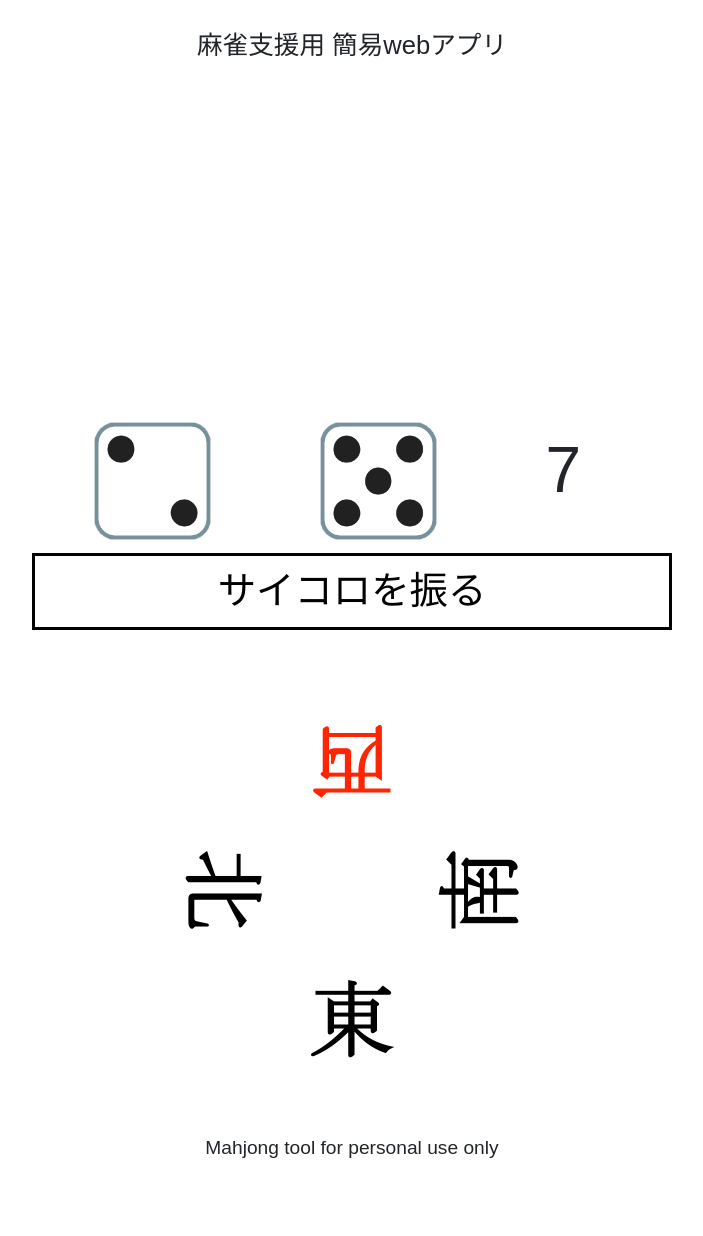
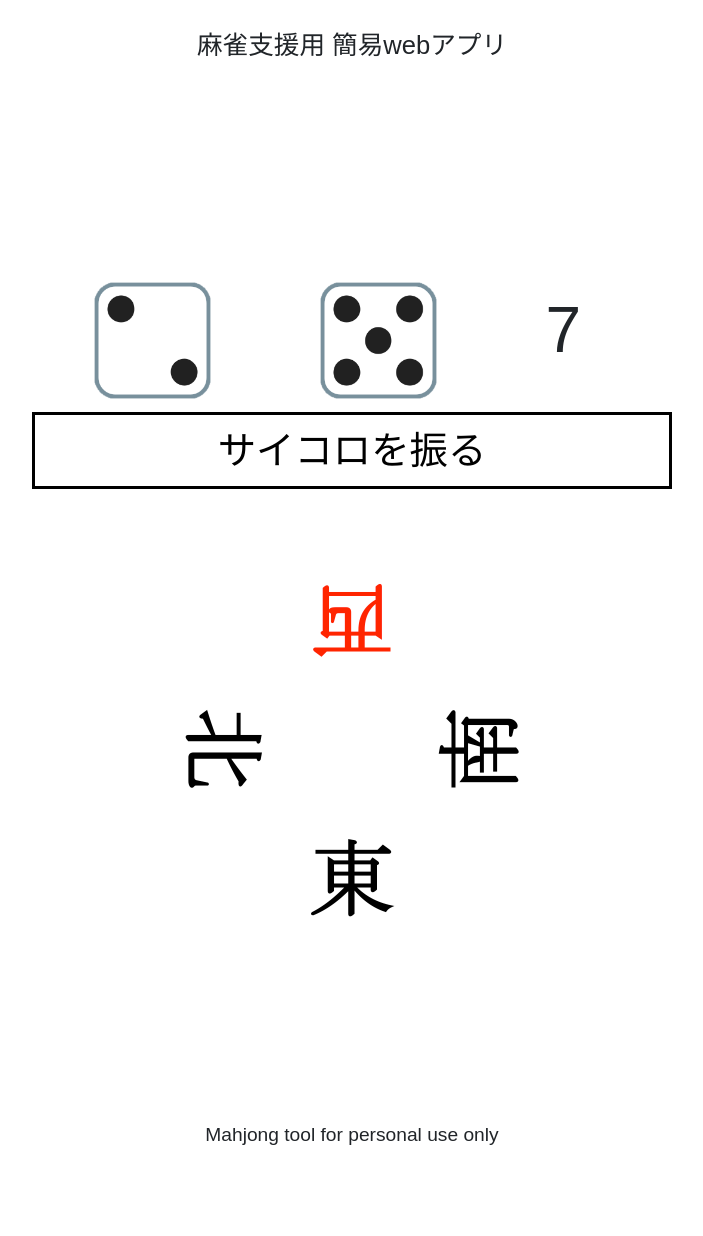
Before and after one commit to icyuhi/mahjong_tool, a plain HTML site: page index.html in a window 1280 px wide. Shown: the whole page, without its empty margins (288-991 px from the left). After the commit the page ends 1150 px from the top, so only its background shows below. Drawn offline with nearby package versions, Linux system fonts and the light colour scheme.

Commit message:
adjust position
表示位置の変更

```diff
--- a/MJ_stylesheet.css
+++ b/MJ_stylesheet.css
@@ -6,14 +6,11 @@
 
 .header {
   padding-top: 2vw;
+  padding-bottom: 20vw;
   text-align: center;
   font-size:2vw;
   height:8vw;
   width:100vw;
-}
-
-.container {
-  padding-top: 25vw;
 }
 
 .dice_total {
@@ -36,6 +33,7 @@
 }
 
 .footer {
+  padding-top: 10vw;
   text-align: center;
   font-size:1.5vw;
   margin-top:5vw;
```
